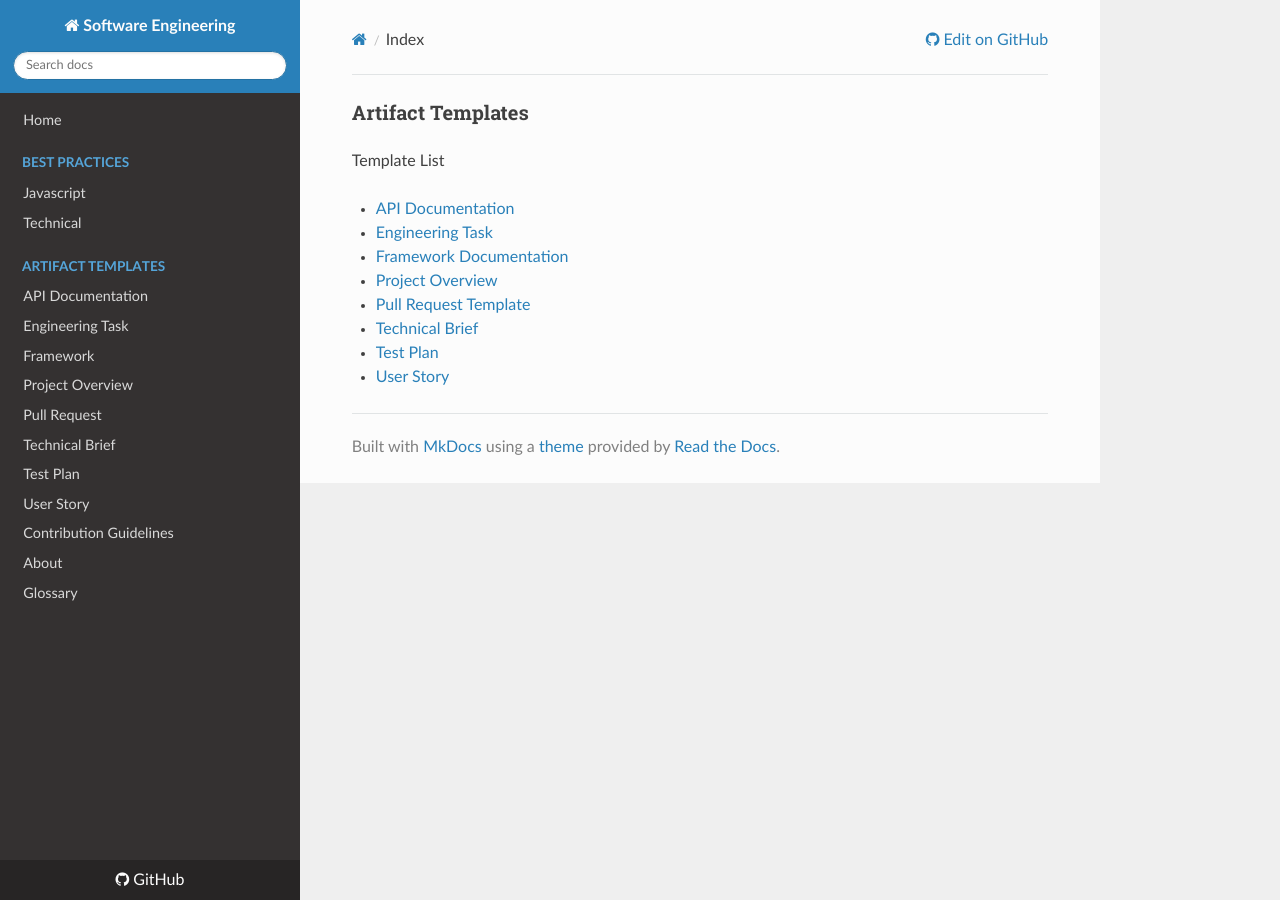
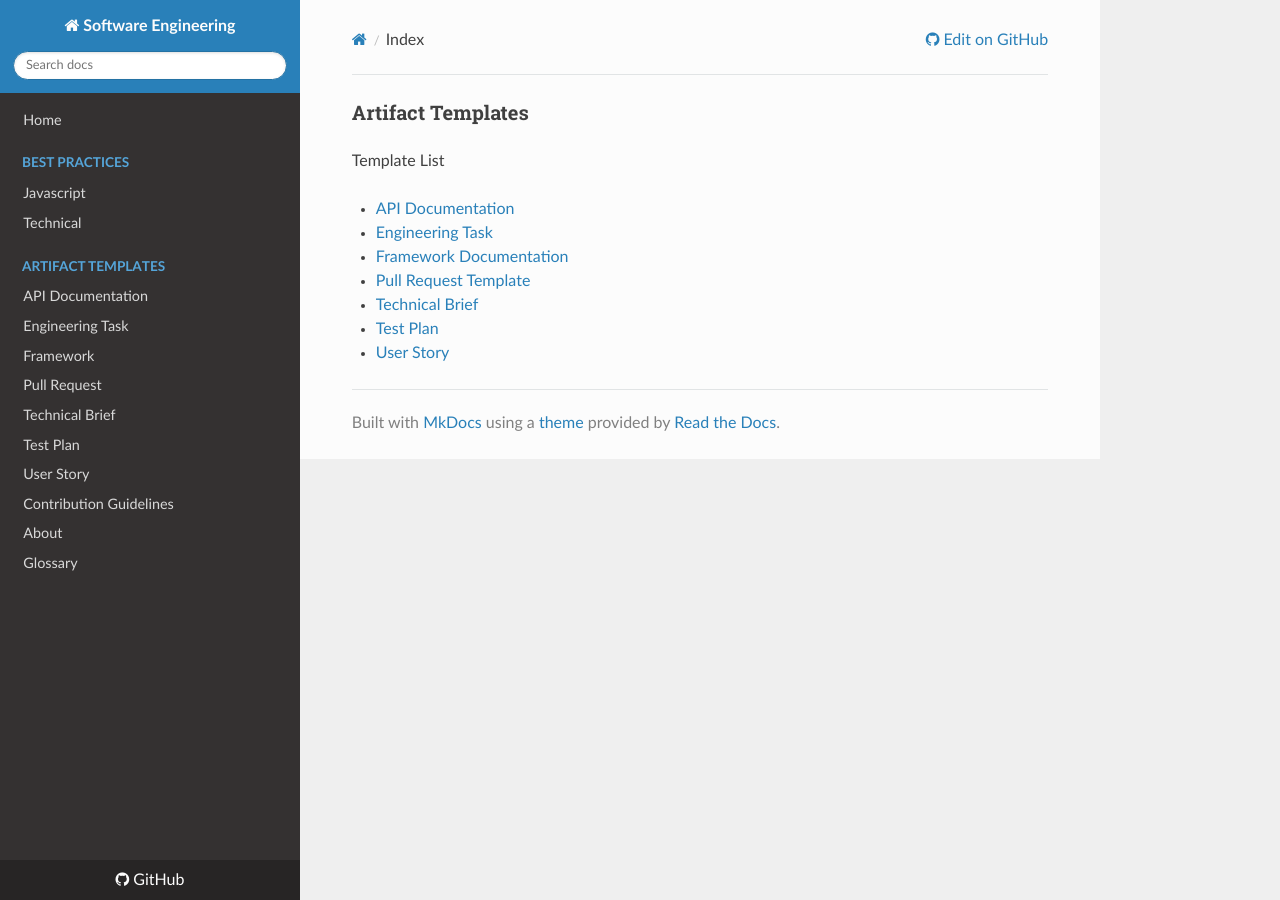
Before and after one commit to ttatro32690/software-engineering-docs, an MkDocs documentation site: the page built from docs/artifact_templates/index.md, in a window 1280 px wide. Built offline with MkDocs 1.6.1, drawn with Linux system fonts in a browser that asks for light colours; nearby versions of some CDN libraries.

Commit message:
fix bug with project overview.

```diff
--- a/docs/artifact_templates/index.md
+++ b/docs/artifact_templates/index.md
@@ -8,8 +8,6 @@ Template List
 
 * [Framework Documentation](framework)
 
-* [Project Overview](project_overview)
-
 * [Pull Request Template](pull_request)
 
 * [Technical Brief](technical_brief)
--- a/mkdocs.yml
+++ b/mkdocs.yml
@@ -21,7 +21,6 @@ nav:
     - API Documentation: artifact_templates/api_documentation.md
     - Engineering Task: artifact_templates/engineering_task.md
     - Framework: artifact_templates/framework.md
-    - Project Overview: artifact_templates/project_overview.md
     - Pull Request: artifact_templates/pull_request.md
     - Technical Brief: artifact_templates/technical_brief.md
     - Test Plan: artifact_templates/test_plan.md
```
Also changed, not shown: docs/artifact_templates/project_overview.md (deleted, +0 -9 lines).
